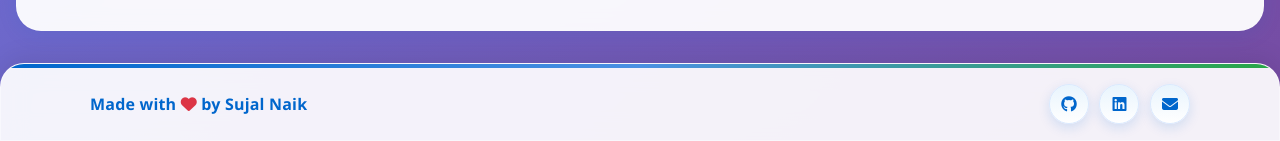
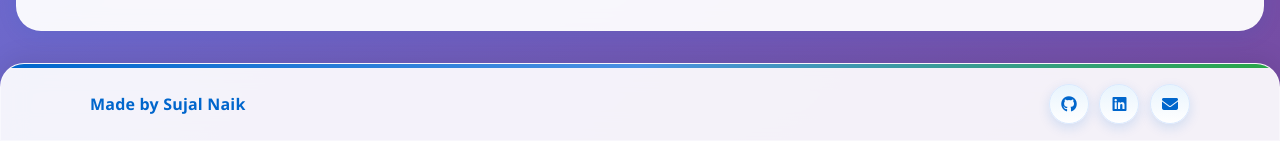
Before and after one commit to bsujalnaik/MedAssist-AI-Powered-First-Aid-Assistant-, a Flask app: page / in a window 1280 px wide. Shown: the part 1035-1176 px from the top of the page. Run offline with Flask 3, Linux system fonts and the light colour scheme; some libraries are stand-ins or nearby versions.

Commit message:
index.html

```diff
--- a/templates/index.html
+++ b/templates/index.html
@@ -934,7 +934,7 @@
         <div class="footer-top-accent"></div>
         <div class="container footer-inner">
             <div class="footer-credit">
-                Made with <i class="fas fa-heart text-danger"></i> by Sujal Naik
+                Made by Sujal Naik
             </div>
             <div class="footer-social">
                 <a href="https://github.com/bsujalnaik" target="_blank" aria-label="GitHub">
@@ -1608,4 +1608,5 @@
 
     <script src="https://cdn.jsdelivr.net/npm/bootstrap@5.3.0/dist/js/bootstrap.bundle.min.js"></script>
 </body>
+
 </html>
```
